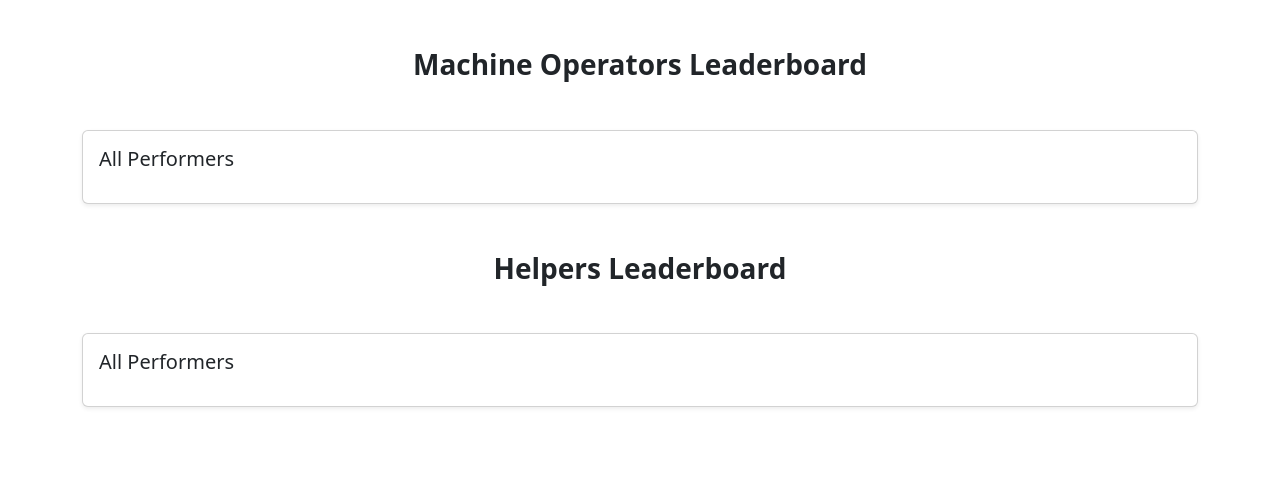
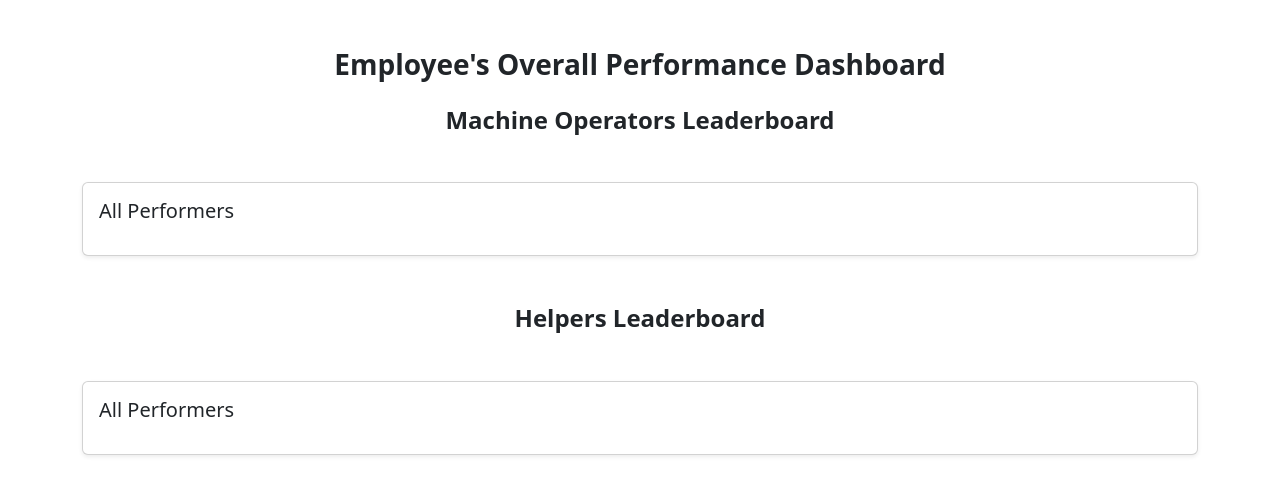
Before and after one commit to JaganNS10/NeminathProductionDashboard, a Django app: page /Employeeoverallperformance/ in a window 1280 px wide. Shown: the top 495 px of the page. Run offline with Django 5.2, Linux system fonts and the light colour scheme; data that the repository does not hold is empty.

Commit message:
Updatedleaderboard

```diff
--- a/app/templates/leaderboard.html
+++ b/app/templates/leaderboard.html
@@ -9,8 +9,9 @@
 <body>
     <div class="container mt-5">
 
+        <h3 class="text-center mb-4 fw-bold">Employee's Overall Performance Dashboard</h3>
         <!-- ===== Machine Operators ===== -->
-    <h3 class="text-center mb-4 fw-bold">Machine Operators Leaderboard</h3>
+        <h4 class="text-center mb-4 fw-bold">Machine Operators Leaderboard</h4>
 
         <!-- Top 3 Cards -->
         <div class="row text-center mb-4">
@@ -67,7 +68,7 @@
 
 
         <!-- ===== Helpers ===== -->
-    <h3 class="text-center mb-4 fw-bold">Helpers Leaderboard</h3>
+        <h4 class="text-center mb-4 fw-bold">Helpers Leaderboard</h4>
 
         <!-- Top 3 Cards -->
         <div class="row text-center mb-4">
```
Lines whose indentation alone changed are shown as unchanged.
